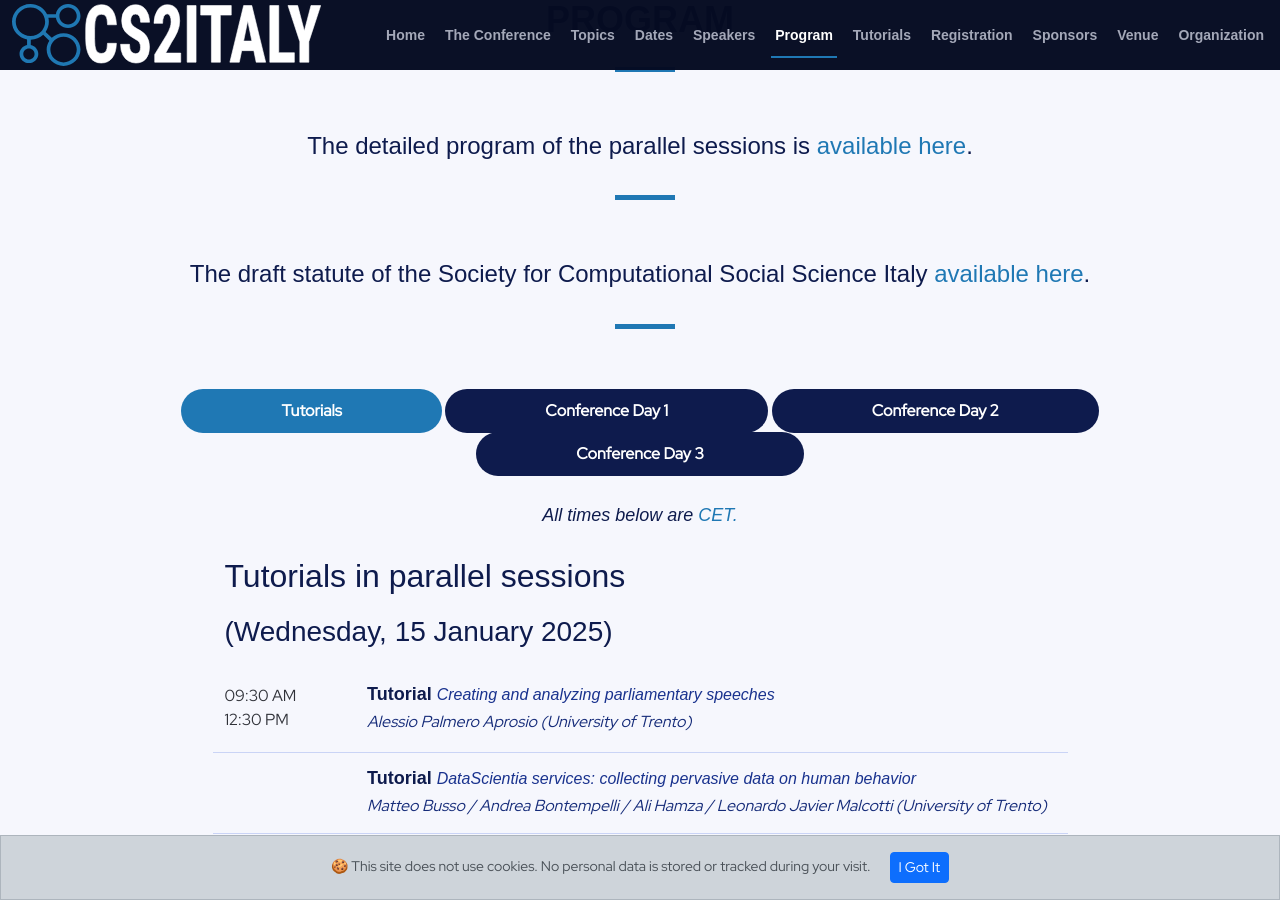
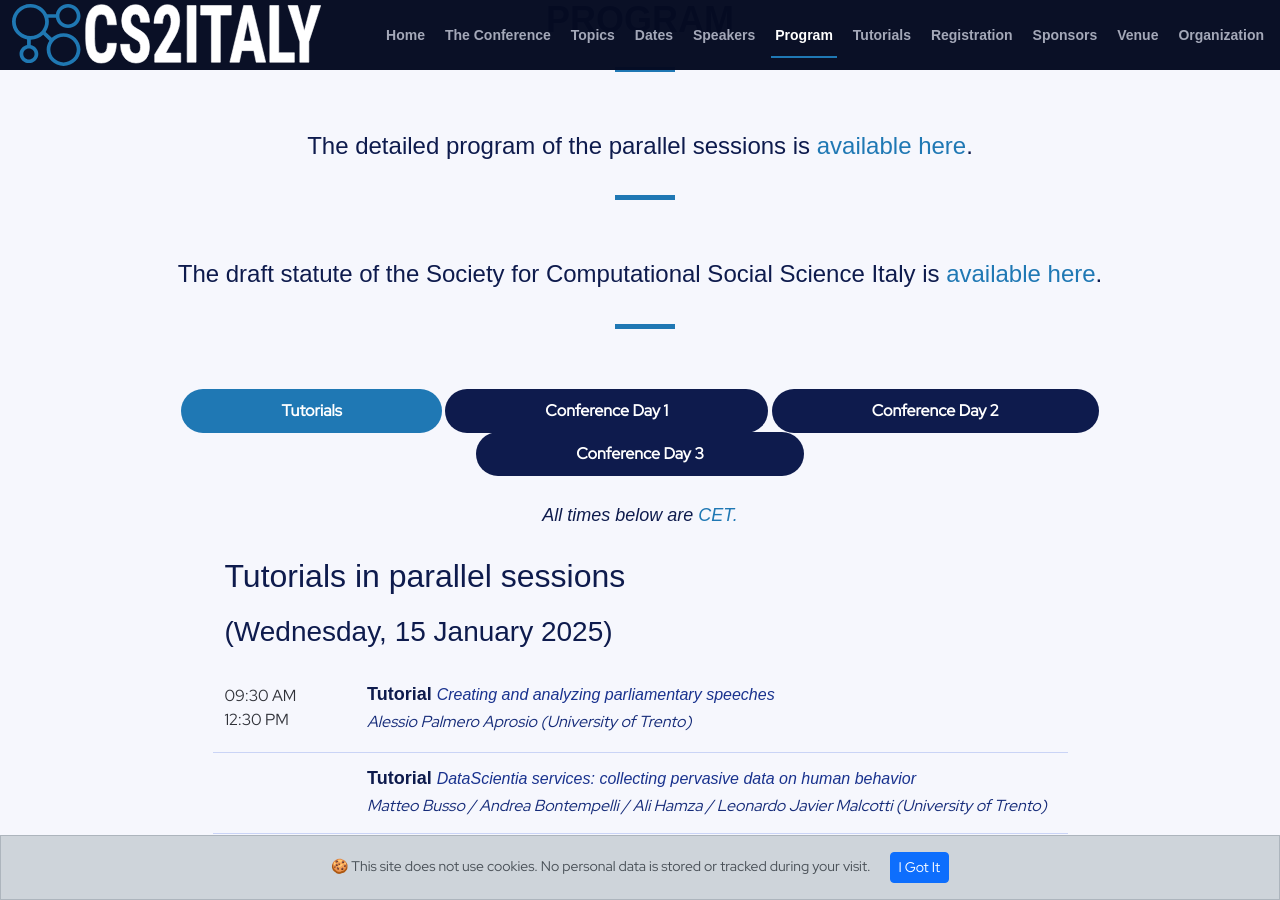
Before and after one commit to CS2Italy/conference, a Jekyll site: the page built from docs/index.md, in a window 1280 px wide and 900 px high, scrolled down 4283 px. Built offline with Jekyll 4.4.1, drawn with Linux system fonts in a browser that asks for light colours.

```diff
--- a/docs/_layouts/default.html
+++ b/docs/_layouts/default.html
@@ -200,7 +200,7 @@
           <h4>The detailed program of the parallel sessions is <a href="https://drive.google.com/file/d/1LBWzoebdQnHHph6TRxum_6dYglprmzM9/view?usp=sharing"> available here</a>.</h4>
         </div>
         <div class="section-header">
-          <h4>The draft statute of the Society for Computational Social Science Italy <a href="https://drive.google.com/file/d/1pGcIJY4FzmYv5VKMsmp0VWcc4yccmcnO/view?usp=sharing"> available here</a>.</h4>
+          <h4>The draft statute of the Society for Computational Social Science Italy is <a href="https://drive.google.com/file/d/1pGcIJY4FzmYv5VKMsmp0VWcc4yccmcnO/view?usp=sharing"> available here</a>.</h4>
         </div>
         <ul class="nav nav-tabs" role="tablist" data-aos="fade-up" data-aos-delay="100">
           <li class="nav-item">
```
